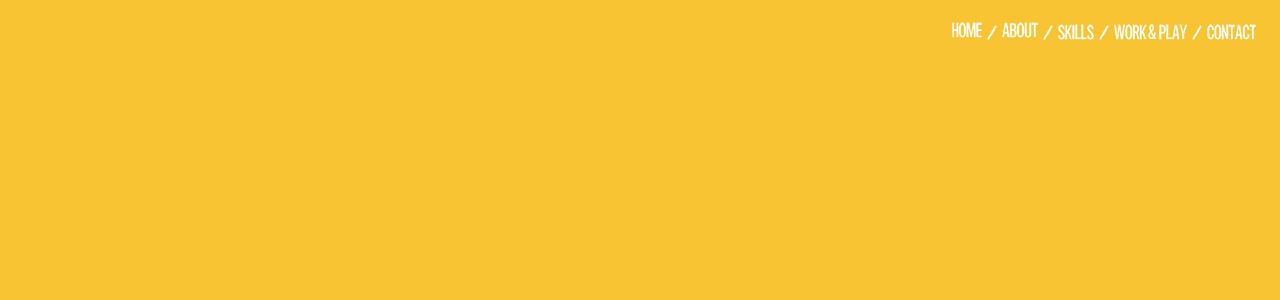
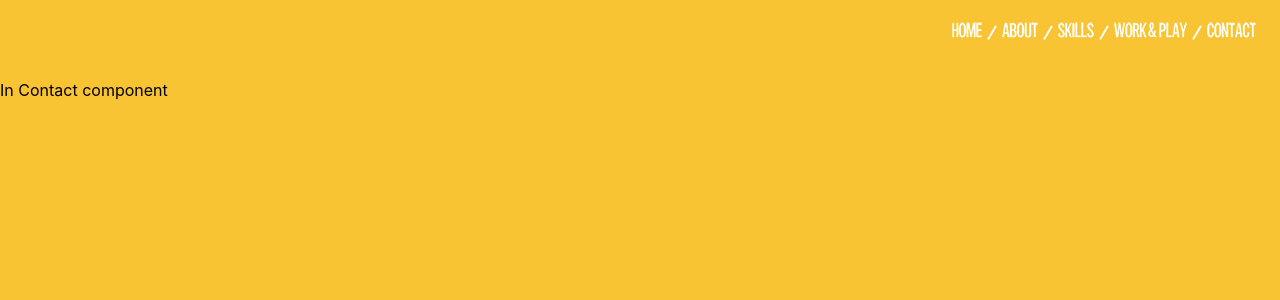
Before and after one commit to meagan-lai/Personal-Website, a React (Create React App) app: page /contact in a window 1280 px wide. Shown: the top 300 px of the page. Built offline with nearby package versions, Linux system fonts and the light colour scheme.

Commit message:
created all pages

```diff
--- a/src/App.js
+++ b/src/App.js
@@ -11,6 +11,9 @@ import workplay from "./images/menu/workplayOffHover.png";
 import contact from "./images/menu/contactOffHover.png";
 import Home from "./components/Home";
 import About from "./components/About";
+import Skills from "./components/Skills";
+import Projects from "./components/Projects";
+import Contact from "./components/Contact";
 
 class App extends Component {
   render() {
@@ -35,15 +38,24 @@ class App extends Component {
                 <img src={about} />
               </Link>
               <img style={{ margin: 5 }} src={separator} />
-              <img src={skills} />
+              <Link to="/skills">
+                <img src={skills} />
+              </Link>
               <img style={{ margin: 5 }} src={separator} />
-              <img src={workplay} />
+              <Link to="/workplay">
+                <img src={workplay} />
+              </Link>
               <img style={{ margin: 5 }} src={separator} />
-              <img src={contact} />
+              <Link to="/contact">
+                <img src={contact} />
+              </Link>
             </Toolbar>
           </AppBar>
           <Route path="/" exact component={Home} />
           <Route path="/about" component={About} />
+          <Route path="/skills" component={Skills} />
+          <Route path="/workplay" component={Projects} />
+          <Route path="/contact" component={Contact} />
         </div>
       </Router>
     );
--- /dev/null
+++ b/src/components/Contact.js
@@ -0,0 +1,13 @@
+import React from "react";
+
+export class Contact extends React.Component {
+  render() {
+    return (
+      <div>
+        <p> In Contact component</p>
+      </div>
+    );
+  }
+}
+
+export default Contact;
--- /dev/null
+++ b/src/components/Skills.js
@@ -0,0 +1,13 @@
+import React from "react";
+
+export class Skills extends React.Component {
+  render() {
+    return (
+      <div>
+        <p> In Skills component</p>
+      </div>
+    );
+  }
+}
+
+export default Skills;
```
